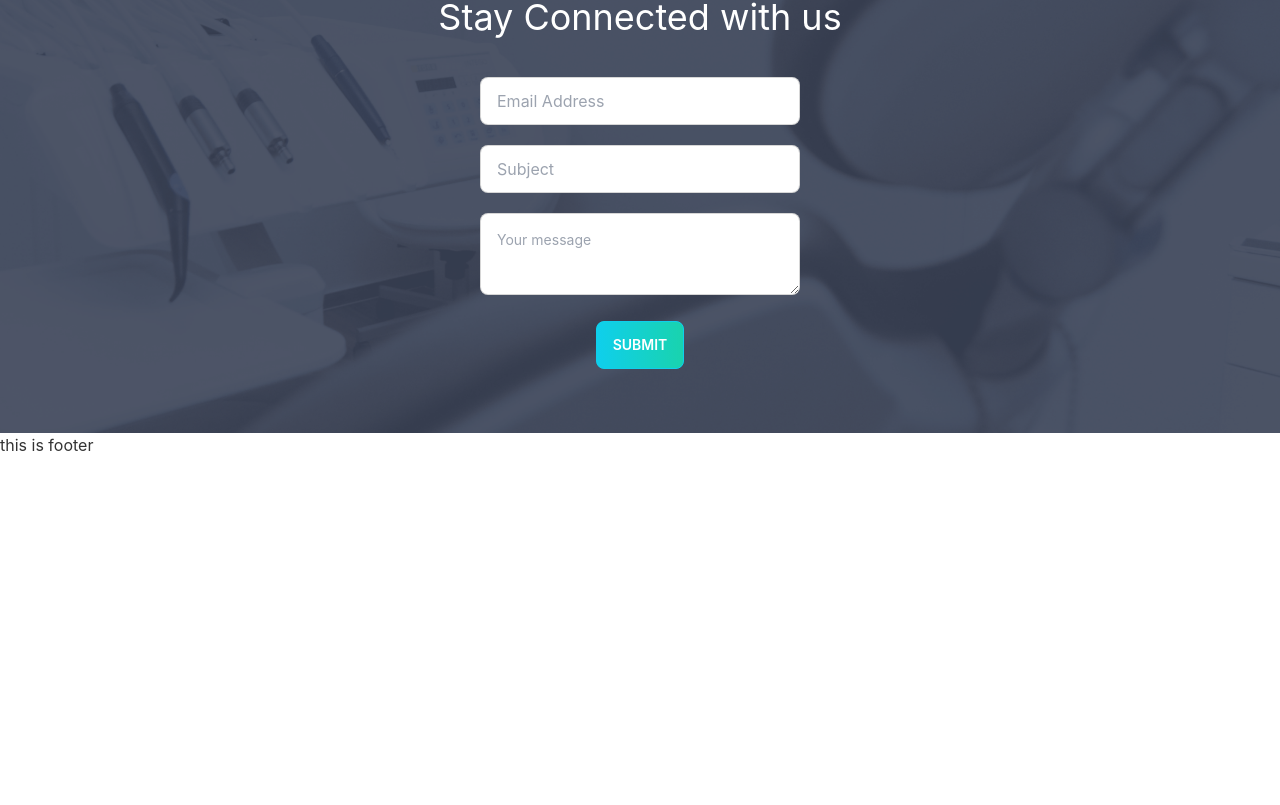
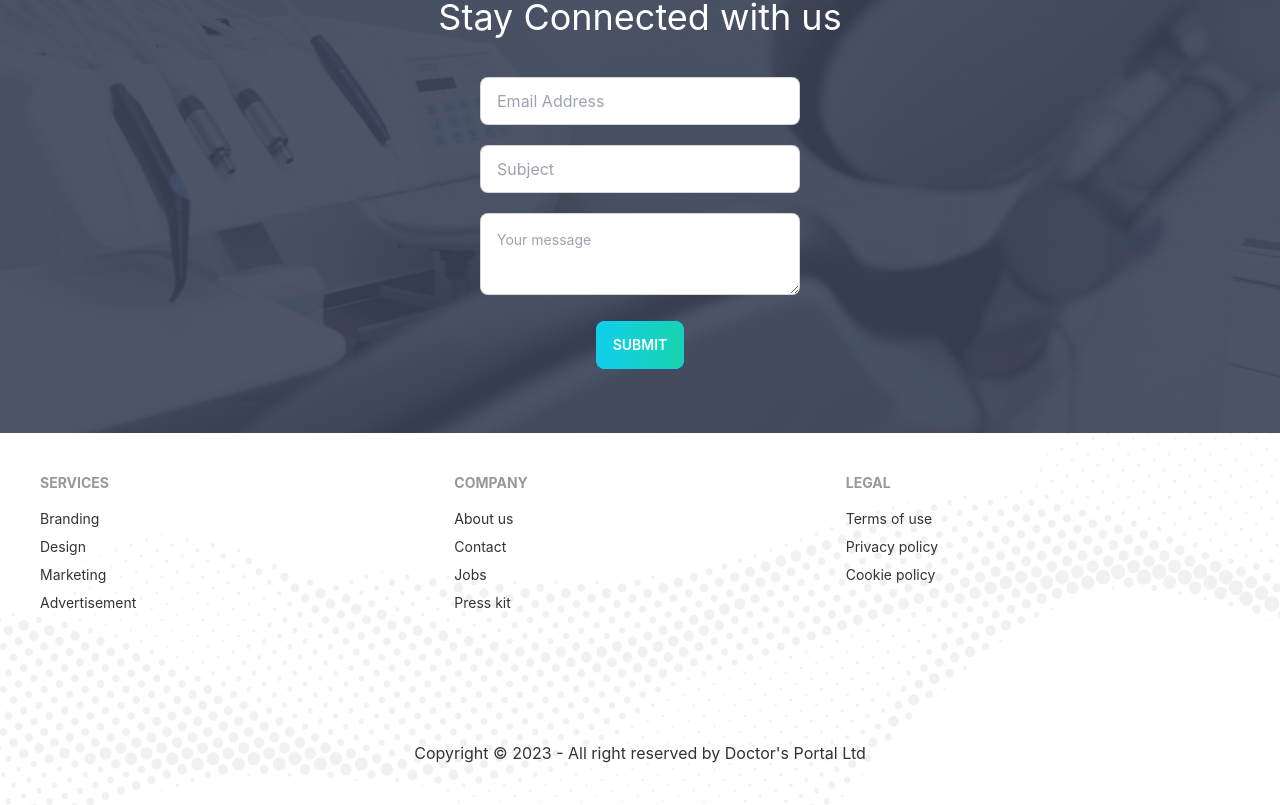
Before and after one commit to sowmik-sec/doctors-portal-client, a React (Create React App) app: page / in a window 1280 px wide. Shown: the part 3464-4269 px from the top of the page. Before the commit the page ends 3921 px from the top, so only its background shows below. Built offline with nearby package versions, Linux system fonts and the light colour scheme.

Commit message:
footer created

```diff
--- a/src/Pages/Shared/Footer/Footer.js
+++ b/src/Pages/Shared/Footer/Footer.js
@@ -1,7 +1,45 @@
 import React from "react";
+import { Link } from "react-router-dom";
+import photo from "../../../assets/images/footer.png";
 
 const Footer = () => {
-  return <div>this is footer</div>;
+  return (
+    <footer
+      className="p-10"
+      style={{
+        background: `url(${photo})`,
+        backgroundSize: "cover",
+        backgroundRepeat: "no-repeat",
+        backgroundPosition: "center",
+      }}
+    >
+      <div className="footer">
+        <div>
+          <span className="footer-title">Services</span>
+          <Link className="link link-hover">Branding</Link>
+          <Link className="link link-hover">Design</Link>
+          <Link className="link link-hover">Marketing</Link>
+          <Link className="link link-hover">Advertisement</Link>
+        </div>
+        <div>
+          <span className="footer-title">Company</span>
+          <Link className="link link-hover">About us</Link>
+          <Link className="link link-hover">Contact</Link>
+          <Link className="link link-hover">Jobs</Link>
+          <Link className="link link-hover">Press kit</Link>
+        </div>
+        <div>
+          <span className="footer-title">Legal</span>
+          <Link className="link link-hover">Terms of use</Link>
+          <Link className="link link-hover">Privacy policy</Link>
+          <Link className="link link-hover">Cookie policy</Link>
+        </div>
+      </div>
+      <div className="text-center mt-32">
+        <p>Copyright © 2023 - All right reserved by Doctor's Portal Ltd</p>
+      </div>
+    </footer>
+  );
 };
 
 export default Footer;
```
